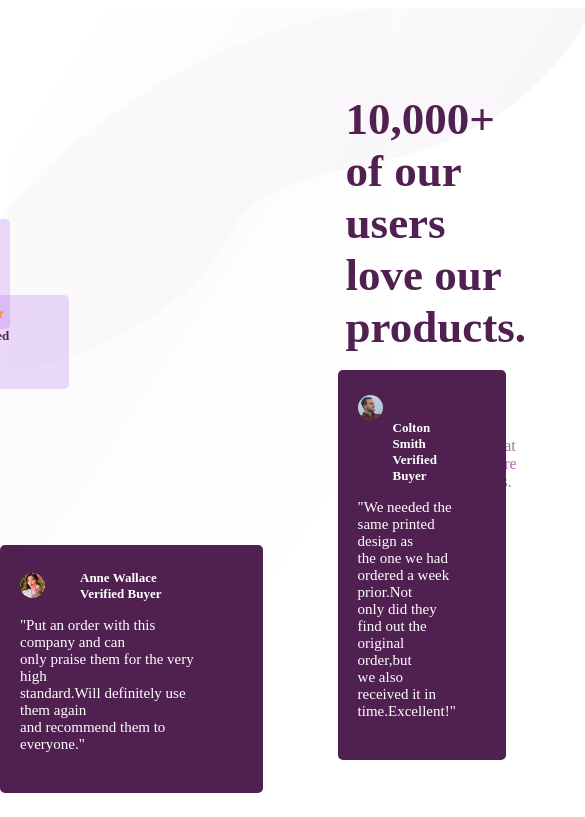
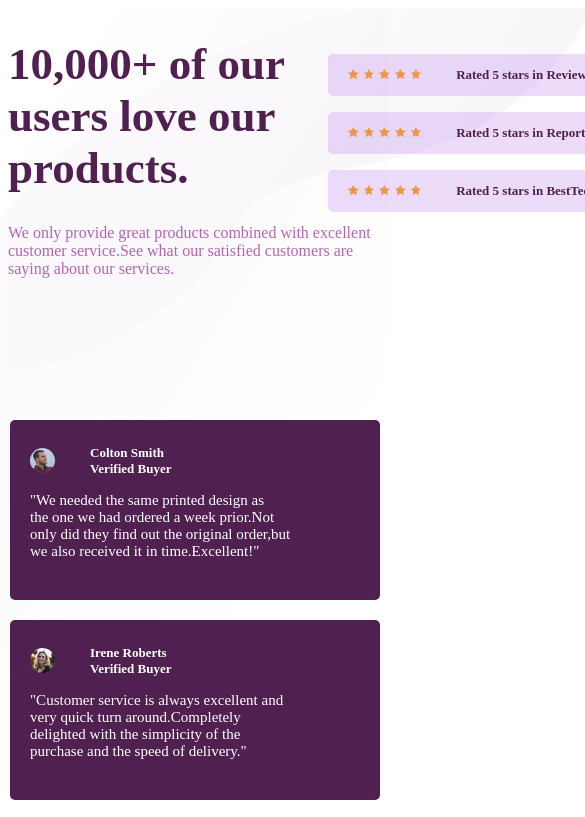
Before and after one commit to lahyor/frontend-masters-day-2, a plain HTML site: page social-proof-section-master/index.html in a window 390 px wide. Shown: the top 817 px of the page, 585 px wide, since content can reach past the window. Drawn offline with Linux system fonts and the light colour scheme.

Commit message:
added responsiveness

```diff
--- a/social-proof-section-master/index.html
+++ b/social-proof-section-master/index.html
@@ -12,25 +12,25 @@
     <h1>10,000+ of our<br>users love our<br>products.</h1>
     <p class="p-1">We only provide great products combined with excellent<br> customer service.See what our satisfied customers are<br>saying about our services. </p>
   </div>
-  <div class="main-2">
+  <div class="main-2 plan">
     <img src="./images/icon-star.svg"><img src="./images/icon-star.svg"><img src="./images/icon-star.svg"><img src="./images/icon-star.svg"><img src="./images/icon-star.svg"><span>Rated 5 stars in Reviews</span>
   </div>
-  <div class="main-3">
+  <div class="main-3 plan">
     <img src="./images/icon-star.svg"><img src="./images/icon-star.svg"><img src="./images/icon-star.svg"><img src="./images/icon-star.svg"><img src="./images/icon-star.svg"><span>Rated 5 stars in Report Guru</span>
 
   </div>
-  <div class="main-4">
+  <div class="main-4 plan">
     <img src="./images/icon-star.svg"><img src="./images/icon-star.svg"><img src="./images/icon-star.svg"><img src="./images/icon-star.svg"><img src="./images/icon-star.svg"><span>Rated 5 stars in BestTech</span>
   </div>
-  <div class="card-1">
+  <div class="card-1 card">
     <img src="./images/image-colton.jpg"><span>Colton Smith<br>Verified Buyer</span>
     <p class="p-2">"We needed the same printed design as<br>the one we had ordered a week prior.Not<br>only did they find out the original order,but<br>we also received it in time.Excellent!"</p>
   </div>
-  <div class="card-2">
+  <div class="card-2 card">
     <img src="./images/image-irene.jpg"><span>Irene Roberts<br>Verified Buyer</span>
     <p class="p-2">"Customer service is always excellent and<br>very quick turn around.Completely<br>delighted with the simplicity of the<br>purchase and the speed of delivery."</p>
   </div>
-  <div class="card-3">
+  <div class="card-3 card">
     <img src="./images/image-anne.jpg"><span>Anne Wallace<br>Verified Buyer</span>
     <p class="p-2">"Put an order with this company and can<br>only praise them for the very high<br>standard.Will definitely use them again<br>and recommend them to everyone."</p>
   </div>
--- a/social-proof-section-master/style/css/index.css
+++ b/social-proof-section-master/style/css/index.css
@@ -140,3 +140,47 @@ span{
     color: white;
     display: inline-block;
 }
+
+
+@media screen and (max-width : 950px){
+    body{
+        overflow-y: scroll;
+    }
+    .card{
+        display: block;
+        left: auto;
+        right: auto;
+        top: auto;
+        bottom: auto;
+        width: 300px;
+        margin: 0 auto 20px;
+    }
+    .card-1{
+        position: relative;
+    }
+    .card-2{
+        position: relative;
+    }
+    .card-3{
+        position: relative;
+    }
+    .main{
+        position: relative;
+        margin: auto;
+    }
+    .plan{
+        position: relative;
+        display: inline-block;
+        left: 20em;
+
+    }
+    .main-2{
+        top: -15em;
+    }
+    .main-3{
+        top: -14em;
+    }
+    .main-4{
+        top: -13em;
+    }
+}
```
